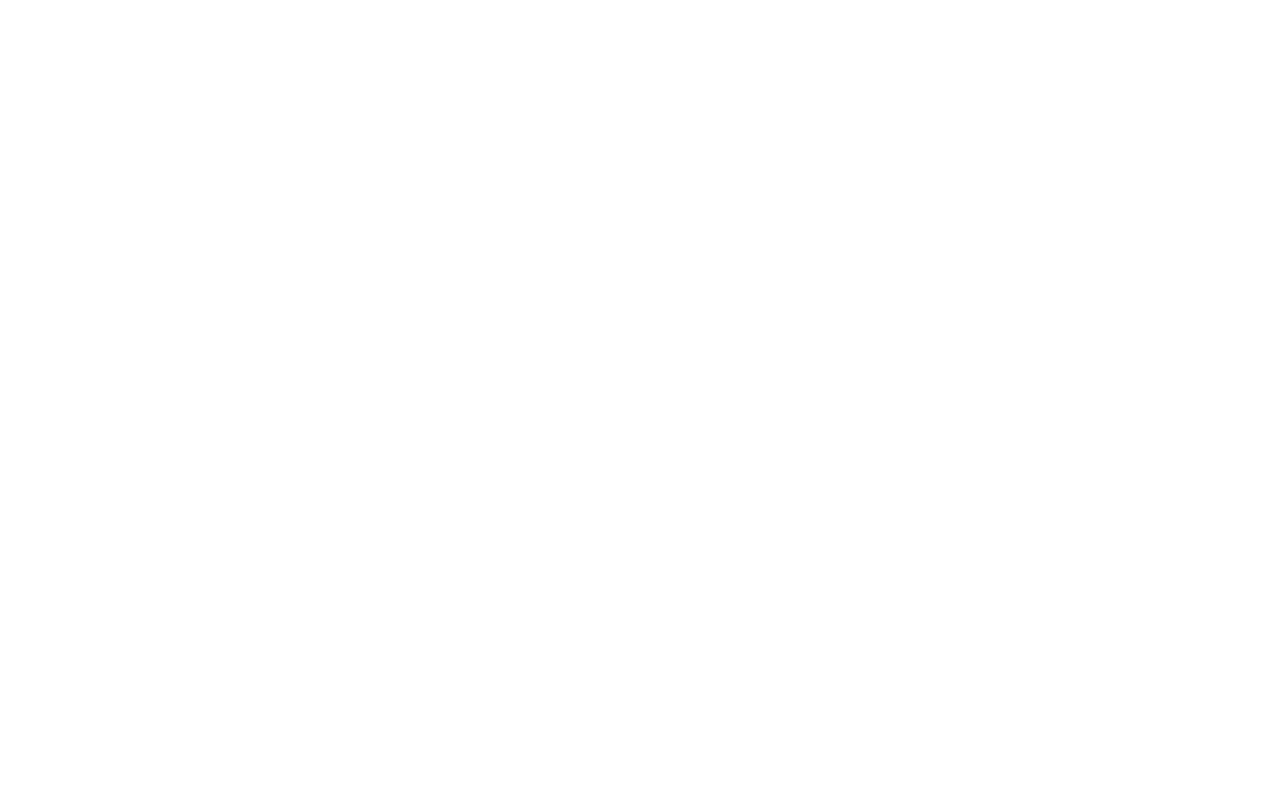
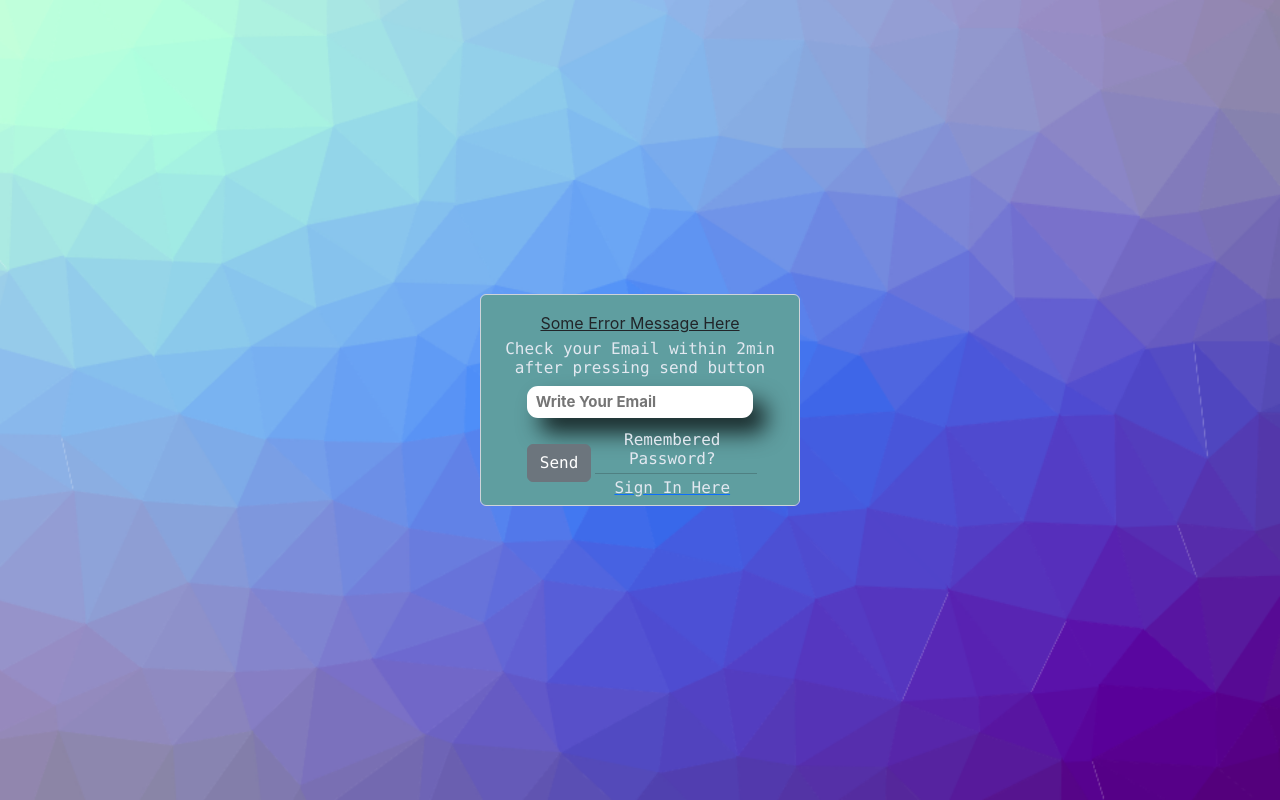
Before and after one commit to GabrielNah/LerningApp, a React (Create React App) app in the folder frontend/: page /forgot in a window 1280 px wide. Built offline with nearby package versions, Linux system fonts and the light colour scheme.

Commit message:
added static pages for login,register,forgot Password

```diff
--- a/frontend/package.json
+++ b/frontend/package.json
@@ -6,8 +6,10 @@
     "@testing-library/jest-dom": "^5.16.5",
     "@testing-library/react": "^13.4.0",
     "@testing-library/user-event": "^13.5.0",
+    "bootstrap": "^5.2.2",
     "react": "^18.2.0",
     "react-dom": "^18.2.0",
+    "react-router-dom": "^6.4.3",
     "react-scripts": "5.0.1",
     "web-vitals": "^2.1.4"
   },
--- a/frontend/src/App.js
+++ b/frontend/src/App.js
@@ -1,8 +1,16 @@
+import LoginComponent from "./components/LoginComponent";
+import {Routes,Route,Link} from "react-router-dom";
+import RegisterComponent from "./components/RegisterComponent";
+import ForgotPassword from "./components/ForgotPassword";
 
 function App() {
   return (
     <div className="App">
-
+      <Routes>
+        <Route path='/login' element={<LoginComponent/>}/>
+        <Route path='/register' element={<RegisterComponent/>}/>
+        <Route path='/forgot' element={<ForgotPassword/>}/>
+      </Routes>
     </div>
   );
 }
--- /dev/null
+++ b/frontend/src/components/ForgotPassword.js
@@ -0,0 +1,29 @@
+import React from 'react';
+import {Link} from "react-router-dom";
+
+const ForgotPassword = () => {
+    return (
+        <>
+            <div className="login_page d-flex justify-content-center align-items-center">
+                <div className="w-25">
+
+                    <form className="form-control  pt-3 p-2 m-auto d-flex align-items-center  flex-column ">
+                        <p className="text-dark m-0 text-decoration-underline mb-1">Some Error Message Here</p>
+                        <h6 className={'font-monospace mb-0 text-center'}>Check your Email within 2min after pressing send button</h6>
+                        <input type="text"  placeholder="Write Your Email" className="input mt-2 w-75 mb-1"/>
+                        <div className="actions d-flex flex-row align-items-center w-75 mt-2 justify-content-between ">
+                            <button className="btn font-monospace btn-secondary ">Send</button>
+                            <div>
+                                <h6 className="font-monospace mb-0 text-center">Remembered Password?</h6>
+                                <hr className='m-1 border-top-1 w-100'/>
+                                <Link to={'/login'}><h6 className='font-monospace mb-0 text-center'>Sign In Here</h6></Link>
+                            </div>
+                        </div>
+                    </form>
+                </div>
+            </div>
+        </>
+    );
+};
+
+export default ForgotPassword;
--- /dev/null
+++ b/frontend/src/components/LoginComponent.js
@@ -0,0 +1,29 @@
+import React from 'react';
+import {Link} from "react-router-dom";
+import "../styles/loginPage.css"
+const LoginComponent = () => {
+    return (
+        <>
+            <div className="login_page d-flex justify-content-center align-items-center">
+                <div className="w-25">
+
+                    <form className="form-control  pt-3 p-2 m-auto d-flex align-items-center  flex-column ">
+                        <p className="text-dark m-0 text-decoration-underline">Some Error Message Here</p>
+                        <input type="text"  placeholder="Email" className="input mt-2 w-75 mb-1"/>
+                        <input type="password" placeholder="Password" className="input w-75 mt-2 mb-1"/>
+                        <div className="actions d-flex flex-row align-items-center w-75 mt-2 justify-content-between ">
+                            <button className="btn font-monospace btn-secondary w-25">Login</button>
+                            <div>
+                                <Link to={'/forgot'}><h6 className="font-monospace mb-0 text-center">Forgot Password?</h6></Link>
+                                <hr className='m-1 border-top-1 w-100'/>
+                                <Link to={'/register'}><h6 className='font-monospace mb-0 text-center'>Sign Up Here</h6></Link>
+                            </div>
+                        </div>
+                    </form>
+                </div>
+            </div>
+        </>
+    );
+};
+
+export default LoginComponent;
--- /dev/null
+++ b/frontend/src/components/RegisterComponent.js
@@ -0,0 +1,31 @@
+import React from 'react';
+import {Link} from "react-router-dom";
+
+const RegisterComponent = () => {
+    return (
+        <>
+            <div className="login_page d-flex justify-content-center align-items-center">
+                <div className="w-25">
+
+                    <form className="form-control  pt-3 p-2 m-auto d-flex align-items-center  flex-column ">
+                        <p className="text-dark m-0 text-decoration-underline">Some Error Message Here</p>
+                        <input type="text"  placeholder="Name" className="input mt-2 w-75 mb-1"/>
+                        <input type="text"  placeholder="Email" className="input mt-2 w-75 mb-1"/>
+                        <input type="password" placeholder="Password" className="input w-75 mt-2 mb-1"/>
+                        <input type="password" placeholder="Confirm Password" className="input w-75 mt-2 mb-1"/>
+                        <div className="actions d-flex flex-row align-items-center w-75 mt-2 justify-content-between ">
+                            <button className="btn font-monospace btn-secondary ">Register</button>
+                            <div>
+                                <h6 className="font-monospace mb-0 text-center">Have an account?</h6>
+                                <hr className='m-1 border-top-1 w-100'/>
+                                <Link to={'/login'}><h6 className='font-monospace mb-0 text-center'>Sign In Here</h6></Link>
+                            </div>
+                        </div>
+                    </form>
+                </div>
+            </div>
+        </>
+    );
+};
+
+export default RegisterComponent;
--- a/frontend/src/index.js
+++ b/frontend/src/index.js
@@ -1,5 +1,7 @@
 import React from 'react';
 import ReactDOM from 'react-dom/client';
+import 'bootstrap/dist/css/bootstrap.css'
+import {BrowserRouter} from "react-router-dom";
 import './index.css';
 import App from './App';
 import reportWebVitals from './reportWebVitals';
@@ -7,7 +9,9 @@
 const root = ReactDOM.createRoot(document.getElementById('root'));
 root.render(
   <React.StrictMode>
-    <App />
+      <BrowserRouter>
+          <App />
+      </BrowserRouter>
   </React.StrictMode>
 );
 
--- /dev/null
+++ b/frontend/src/styles/loginPage.css
@@ -0,0 +1,30 @@
+.login_page{
+  width: 100vw;
+  height: 100vh;
+  background-image: url("../Images/cool-background.png");
+  background-repeat: no-repeat;
+  background-position: center;
+  background-size: cover;
+}
+.input{
+  border-radius: 11px 11px 11px 11px;
+  caret-color: blue;
+  padding: 5px;
+  font-size: 15px;
+  font-weight: bold;
+  box-shadow: 13px 15px 22px 0px rgba(0,0,0,0.75);
+  -webkit-box-shadow: 13px 15px 22px 0px rgba(0,0,0,0.75);
+  -moz-box-shadow: 13px 15px 22px 0px rgba(0,0,0,0.75);
+  border: none;
+  outline: none;
+  text-indent: 4px;
+}
+.actions{
+
+}
+.form-control{
+  background-color: cadetblue;
+}
+h6{
+  color: #e2e8f0;
+}
```
Also changed, not shown: frontend/src/components/HeaderComponent.js (added, +13 -0 lines), frontend/src/Images/cool-background.png (added), 1 other file (tests, documents, lock files or other folders).
